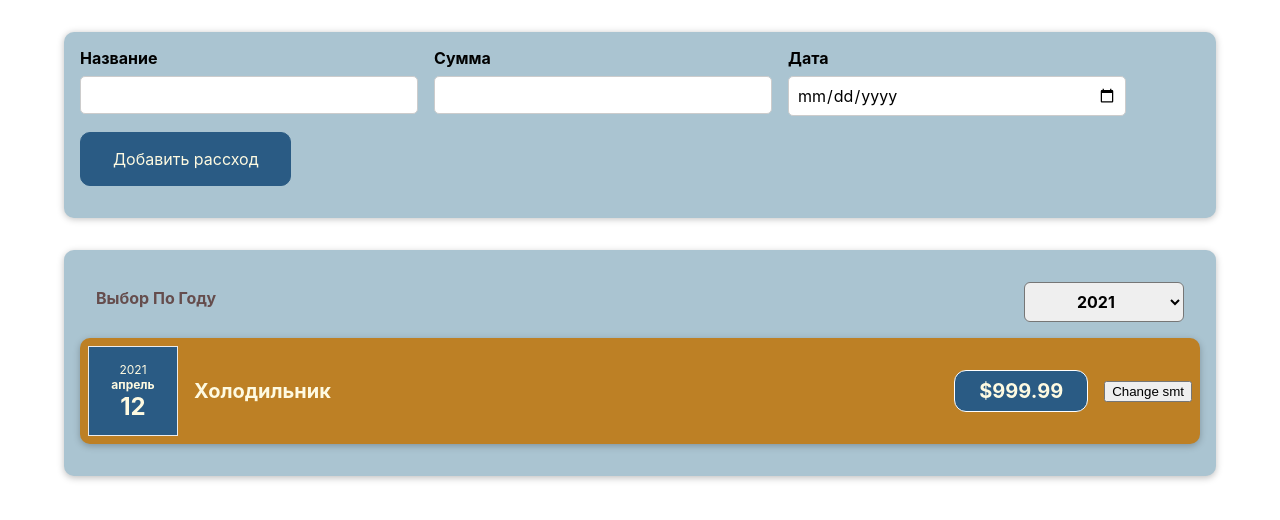
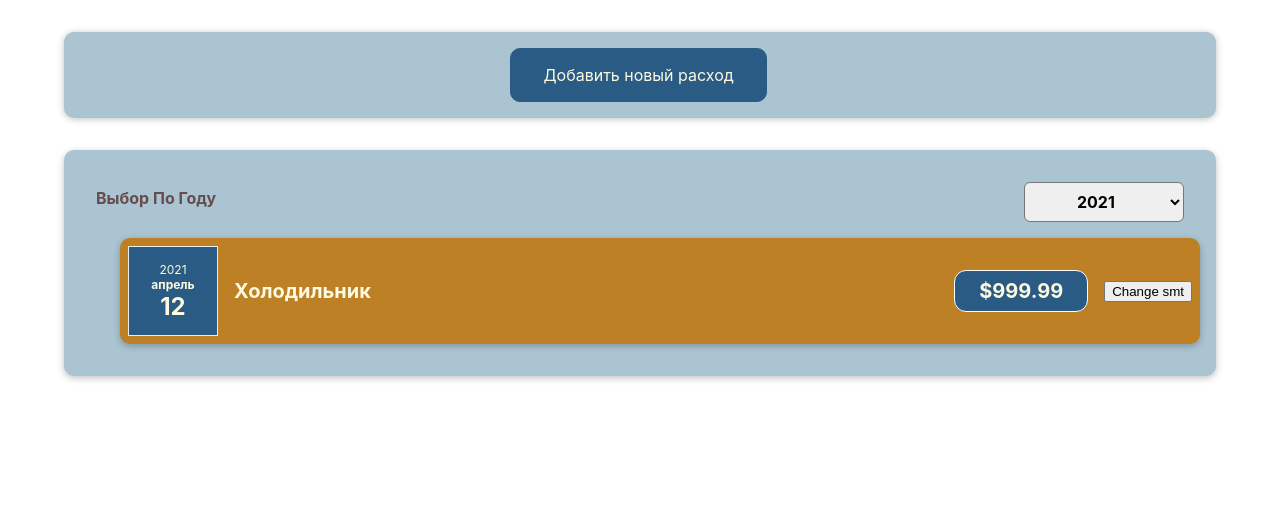
Before and after one commit to YevhenHutsul/React, a React (Create React App) app in the folder udemy-react/: page / in a window 1280 px wide. Shown: the top 520 px of the page. Built offline with nearby package versions, Linux system fonts and the light colour scheme.

Commit message:
added active button of  CostForm

```diff
--- /dev/null
+++ b/udemy-react/src/components/Cost/CostList.css
@@ -0,0 +1,9 @@
+.cost-list {
+  list-style: none;
+  padding: 0;
+}
+
+.cost-list__fallback {
+  color: #fefae1;
+  text-align: center;
+}
--- /dev/null
+++ b/udemy-react/src/components/Cost/CostList.js
@@ -0,0 +1,20 @@
+import { ConstItem } from "./ConstItem"
+
+export const CostList = (props) => {
+
+
+    if (props.costs.length === 0) {
+        return <h2>В этом году расходов нет</h2>
+    }
+
+    return <ul className="cost-list">
+        {props.costs.map((costs) => (
+        <ConstItem
+            key={Math.random()}
+            date={costs.data}
+            description={costs.description}
+            amount={costs.amount}
+        />
+        ))}
+    </ul>
+}
--- a/udemy-react/src/components/Cost/Costs.js
+++ b/udemy-react/src/components/Cost/Costs.js
@@ -1,8 +1,8 @@
 import "./Costs.css";
-import { ConstItem } from "./ConstItem";
 import { Card } from "../UI/Card";
 import { CostsFilter } from "./CostsFilter";
 import { useState } from "react";
+import { CostList } from "./CostList";
 
 export const Costs = (props) => {
     const [selectedYear, setSelectedYear] = useState("2021");
@@ -16,18 +16,8 @@ export const Costs = (props) => {
         return cost.data.getFullYear().toString() === selectedYear
     })
 
-    let costsContent = <p>В этом году расходов не было</p>
 
-    if(filtered.length > 0){
-        costsContent = filtered.map(cost => (
-            <ConstItem
-                key={Math.random()}
-                date={cost.data}
-                description={cost.description}
-                amount={cost.amount}
-            />
-        ))
-    }
+
 
 
     return (
@@ -37,7 +27,7 @@ export const Costs = (props) => {
                     onChangeYear={changeYear}
                     year={selectedYear}
                 />
-                {costsContent}
+                <CostList costs={filtered}/>
             </Card>
         </>
     )
--- a/udemy-react/src/components/NewCost/CostForm.js
+++ b/udemy-react/src/components/NewCost/CostForm.js
@@ -1,7 +1,7 @@
 import "./CostForm.css"
 import { useState } from "react"
 
-export const CostForm = ({ onSaveCostData }) => {
+export const CostForm = ({ onSaveCostData,cancel }) => {
 
     //const [description, setName] = useState('')
     //const [amount, setAmount] = useState('')
@@ -71,6 +71,7 @@ export const CostForm = ({ onSaveCostData }) => {
                 </div>
                 <div className="new-cost__action">
                     <button type="submit">Добавить рассход</button>
+                    <button onClick={cancel}>Отмена</button>
                 </div>
             </div>
         </form>
--- a/udemy-react/src/components/NewCost/NewCost.js
+++ b/udemy-react/src/components/NewCost/NewCost.js
@@ -1,6 +1,18 @@
+import { useState } from "react";
 import { CostForm } from "./CostForm";
 import "./NewCost.css"
 export const NewCost = ({onSaveNewCostDataHandler}) => {
+
+    const [isFormVisble, setFormVisible] = useState(false)
+
+    const clickButtonHandler = () =>{
+        setFormVisible(true)
+    }
+
+    const getCancel = () => {
+        setFormVisible(false)
+    }
+
 
     const saveCostDataHandler = (data) =>{
         const obj = {
@@ -9,10 +21,12 @@ export const NewCost = ({onSaveNewCostDataHandler}) => {
         }
 
         onSaveNewCostDataHandler(obj)
+        setFormVisible(false)
     }
     return (
         <div className="new-cost">
-            <CostForm onSaveCostData = {saveCostDataHandler}/>
+            {!isFormVisble && <button onClick={clickButtonHandler}>Добавить новый расход</button>}
+            {isFormVisble && <CostForm onSaveCostData = {saveCostDataHandler} cancel = {getCancel}/>}
         </div>
     )
 }
```
